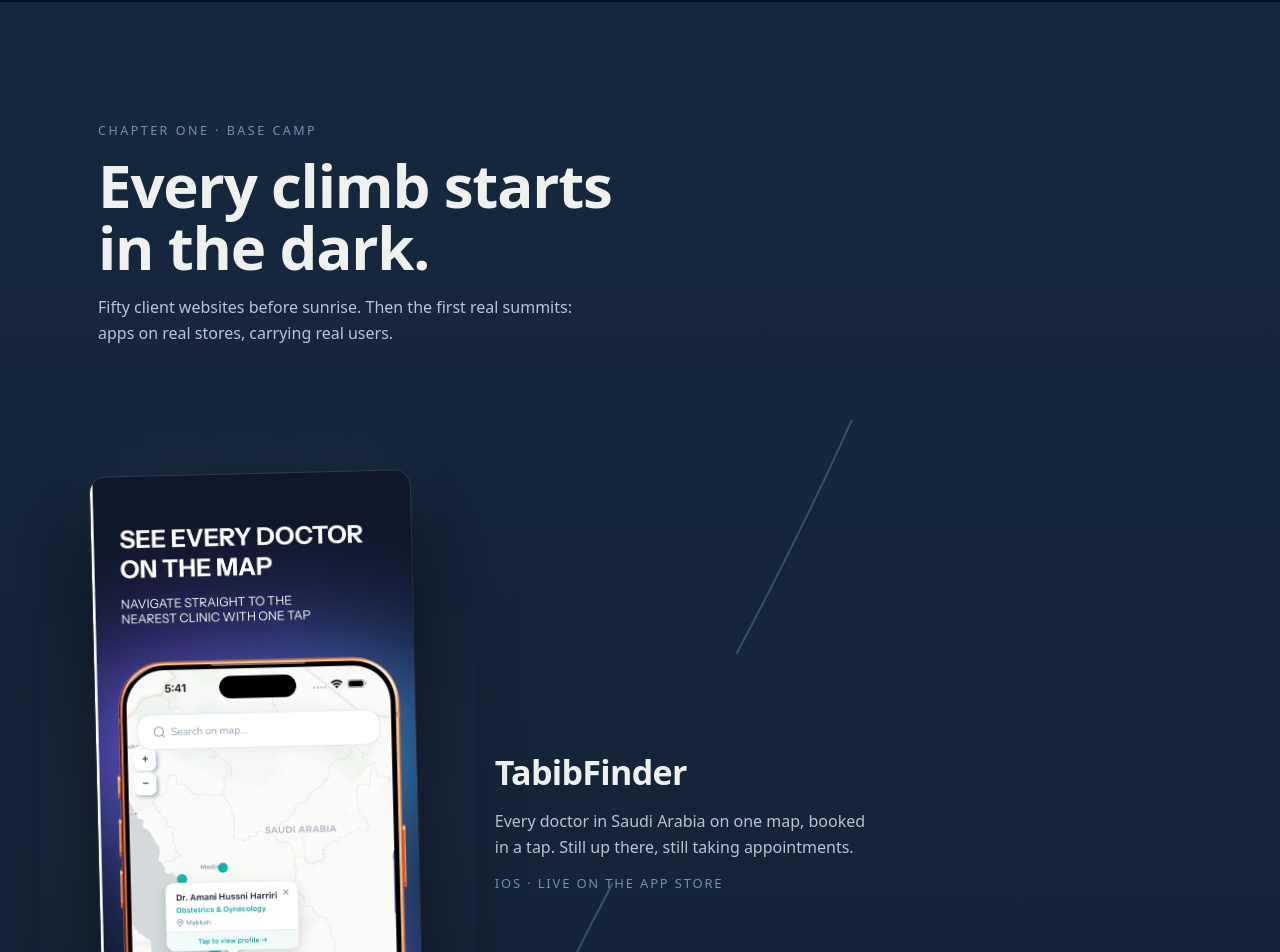
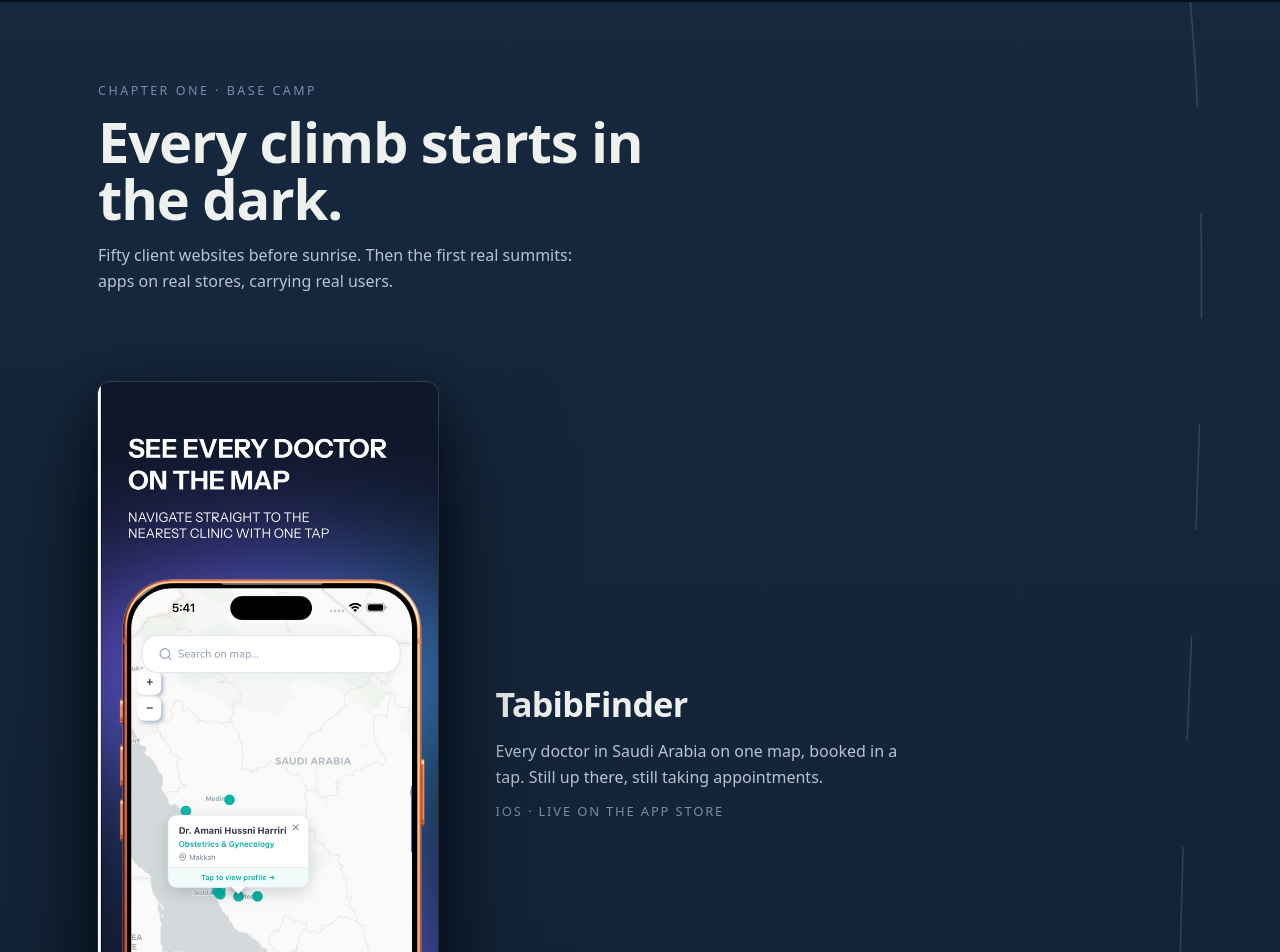
Before and after one commit to ishahzaibhaider/portfolio, a React (Vite) app: page / in a window 1280 px wide. Shown: the part 878-1830 px from the top of the page. Built offline with nearby package versions, Linux system fonts and the light colour scheme.

Commit message:
feat: update design process documentation and enhance Journey and Scene components for improved visuals and animations

```diff
--- a/src/components/climb/Journey.tsx
+++ b/src/components/climb/Journey.tsx
@@ -3,56 +3,47 @@
 import { chapters, contact, type Camp } from "../../data/climb";
 import { LinkedinLogo, FileArrowDown } from "@phosphor-icons/react";
 
+const IMG_FRAME =
+  "relative z-10 w-full rounded-xl ring-1 ring-arctic/15 shadow-[0_24px_60px_rgba(2,7,13,0.85),0_60px_120px_rgba(2,7,13,0.5)]";
+
 function StationBlock({ camp }: { camp: Camp }) {
   if (camp.kind === "milestone") {
     return (
-      <div className="station mx-auto max-w-[620px] py-[clamp(50px,8vh,100px)] text-center opacity-0 translate-y-[44px] transition-all duration-[1200ms] ease-[cubic-bezier(0.22,1,0.36,1)] motion-reduce:opacity-100 motion-reduce:translate-y-0">
-        <h3 className="m-0 mb-2.5 font-bold text-[#eef1ee] text-[clamp(22px,3vw,30px)]">{camp.name}</h3>
+      <div className="station mx-auto max-w-[600px] py-[clamp(36px,6vh,64px)] text-center opacity-0 translate-y-[36px] transition-all duration-[1000ms] ease-[cubic-bezier(0.22,1,0.36,1)] motion-reduce:opacity-100 motion-reduce:translate-y-0">
+        <h3 className="m-0 mb-2 font-bold text-[#eef1ee] text-[clamp(22px,3vw,30px)]">{camp.name}</h3>
         <p className="m-0 leading-relaxed text-[#b9c3d2]">{camp.body}</p>
-        <p className="mt-3.5 text-[13px] uppercase tracking-[0.14em] text-steel">{camp.meta}</p>
+        <p className="mt-3 text-[13px] uppercase tracking-[0.14em] text-steel">{camp.meta}</p>
+      </div>
+    );
+  }
+
+  if (camp.wide) {
+    return (
+      <div className="station py-[clamp(40px,7vh,80px)] opacity-0 translate-y-[36px] transition-all duration-[1000ms] ease-[cubic-bezier(0.22,1,0.36,1)] motion-reduce:opacity-100 motion-reduce:translate-y-0">
+        <div className="mx-auto max-w-[880px]">
+          <img src={camp.img} alt={camp.alt} loading="lazy" className={IMG_FRAME} />
+        </div>
+        <div className="mx-auto mt-7 max-w-[620px] text-center">
+          <h3 className="m-0 mb-2 font-bold text-[#eef1ee] text-[clamp(24px,3.2vw,34px)]">{camp.name}</h3>
+          <p className="m-0 leading-relaxed text-[#b9c3d2]">{camp.body}</p>
+          <p className="mt-3 text-[13px] uppercase tracking-[0.14em] text-steel">{camp.meta}</p>
+        </div>
       </div>
     );
   }
 
   const flip = camp.flip ? "md:flex-row-reverse" : "md:flex-row";
-  if (camp.wide) {
-    return (
-      <div className="station py-[clamp(60px,10vh,120px)] opacity-0 translate-y-[44px] transition-all duration-[1200ms] ease-[cubic-bezier(0.22,1,0.36,1)] motion-reduce:opacity-100 motion-reduce:translate-y-0">
-        <div className="relative mx-auto max-w-[880px]">
-          <div aria-hidden className="absolute -inset-[12%] rounded-full bg-[radial-gradient(circle,rgba(224,225,221,0.09)_0%,rgba(119,141,169,0.05)_45%,transparent_70%)]" />
-          <img
-            src={camp.img}
-            alt={camp.alt}
-            loading="lazy"
-            className="relative z-10 w-full rounded-2xl shadow-[0_40px_90px_rgba(2,7,13,0.85),0_0_0_1px_rgba(224,225,221,0.13),0_-20px_70px_rgba(119,141,169,0.10)]"
-            style={{ transform: `rotate(${camp.tilt}deg)` }}
-          />
-        </div>
-        <div className="mx-auto mt-9 max-w-[620px] text-center">
-          <h3 className="m-0 mb-2.5 font-bold text-[#eef1ee] text-[clamp(24px,3.2vw,34px)]">{camp.name}</h3>
-          <p className="m-0 leading-relaxed text-[#b9c3d2]">{camp.body}</p>
-          <p className="mt-3.5 text-[13px] uppercase tracking-[0.14em] text-steel">{camp.meta}</p>
-        </div>
-      </div>
-    );
-  }
-
   return (
-    <div className={`station flex flex-col items-center gap-[clamp(28px,6vw,90px)] py-[clamp(60px,10vh,120px)] md:items-center ${flip} opacity-0 translate-y-[44px] transition-all duration-[1200ms] ease-[cubic-bezier(0.22,1,0.36,1)] motion-reduce:opacity-100 motion-reduce:translate-y-0`}>
-      <div className="relative w-[min(320px,86%)] flex-none md:w-[min(320px,42%)]">
-        <div aria-hidden className="absolute -inset-x-[18%] -inset-y-[14%] rounded-full bg-[radial-gradient(circle,rgba(224,225,221,0.10)_0%,rgba(119,141,169,0.05)_45%,transparent_70%)]" />
-        <img
-          src={camp.img}
-          alt={camp.alt}
-          loading="lazy"
-          className="relative z-10 w-full rounded-2xl shadow-[0_40px_90px_rgba(2,7,13,0.85),0_0_0_1px_rgba(224,225,221,0.13),0_-20px_70px_rgba(119,141,169,0.10)]"
-          style={{ transform: `rotate(${camp.tilt}deg)` }}
-        />
+    <div
+      className={`station flex flex-col items-center gap-[clamp(24px,4.5vw,64px)] py-[clamp(40px,7vh,80px)] ${flip} opacity-0 translate-y-[36px] transition-all duration-[1000ms] ease-[cubic-bezier(0.22,1,0.36,1)] motion-reduce:opacity-100 motion-reduce:translate-y-0`}
+    >
+      <div className="w-[min(340px,88%)] flex-none md:w-[min(340px,40%)]">
+        <img src={camp.img} alt={camp.alt} loading="lazy" className={IMG_FRAME} />
       </div>
       <div>
-        <h3 className="m-0 mb-2.5 font-bold text-[#eef1ee] text-[clamp(24px,3.2vw,34px)]">{camp.name}</h3>
-        <p className="m-0 max-w-[42ch] leading-relaxed text-[#b9c3d2]">{camp.body}</p>
-        <p className="mt-3.5 text-[13px] uppercase tracking-[0.14em] text-steel">{camp.meta}</p>
+        <h3 className="m-0 mb-2 font-bold text-[#eef1ee] text-[clamp(24px,3.2vw,34px)]">{camp.name}</h3>
+        <p className="m-0 max-w-[44ch] leading-relaxed text-[#b9c3d2]">{camp.body}</p>
+        <p className="mt-3 text-[13px] uppercase tracking-[0.14em] text-steel">{camp.meta}</p>
       </div>
     </div>
   );
@@ -60,7 +51,8 @@
 
 export default function Journey() {
   const root = useRef<HTMLElement>(null);
-  const trailPath = useRef<SVGPathElement>(null);
+  const trailDesktop = useRef<SVGPathElement>(null);
+  const trailMobile = useRef<SVGPathElement>(null);
 
   useEffect(() => {
     const reduce = window.matchMedia("(prefers-reduced-motion: reduce)").matches;
@@ -69,51 +61,62 @@
       (entries) => {
         entries.forEach((e) => {
           if (e.isIntersecting) {
-            (e.target as HTMLElement).classList.remove("opacity-0", "translate-y-[44px]");
+            (e.target as HTMLElement).classList.remove("opacity-0", "translate-y-[36px]");
           }
         });
       },
-      { threshold: 0.25 }
+      { threshold: 0.2 }
     );
     root.current?.querySelectorAll(".station").forEach((s) => io.observe(s));
 
-    const path = trailPath.current;
-    let len = 0;
-    try {
-      if (path) {
-        len = path.getTotalLength();
-        path.style.strokeDasharray = String(len);
-        path.style.strokeDashoffset = String(len);
+    const paths = [trailDesktop.current, trailMobile.current].filter(
+      (p): p is SVGPathElement => !!p
+    );
+    const lens = paths.map((p) => {
+      try {
+        const l = p.getTotalLength();
+        p.style.strokeDasharray = String(l);
+        p.style.strokeDashoffset = String(l);
+        return l;
+      } catch {
+        return 0;
       }
-    } catch {
-      len = 0;
-    }
+    });
 
-    if (reduce) {
-      if (path && len) {
-        path.style.strokeDashoffset = "0";
-        path.style.strokeDasharray = "0.4 1.2";
-      }
+    if (reduce || paths.length === 0) {
+      paths.forEach((p, i) => {
+        if (lens[i]) {
+          p.style.strokeDashoffset = "0";
+          p.style.strokeDasharray = "0.4 1.2";
+        }
+      });
       return () => io.disconnect();
     }
 
-    let raf = 0;
-    let cur = 0;
-    const frame = () => {
-      if (path && len && root.current) {
-        const rect = root.current.getBoundingClientRect();
-        const total = rect.height - window.innerHeight * 0.6;
-        const passed = Math.min(Math.max(-rect.top + window.innerHeight * 0.55, 0), Math.max(total, 1));
-        const target = total > 0 ? passed / total : 0;
-        cur += (target - cur) * 0.08;
-        path.style.strokeDashoffset = String(len * (1 - cur));
+    // Locked 1:1 to the scrollbar: no smoothing, no lag, no jitter at speed.
+    let ticking = false;
+    const draw = () => {
+      ticking = false;
+      if (!root.current) return;
+      const rect = root.current.getBoundingClientRect();
+      const total = rect.height - window.innerHeight * 0.5;
+      const passed = Math.min(Math.max(-rect.top + window.innerHeight * 0.6, 0), Math.max(total, 1));
+      const prog = total > 0 ? passed / total : 0;
+      paths.forEach((p, i) => {
+        if (lens[i]) p.style.strokeDashoffset = String(lens[i] * (1 - prog));
+      });
+    };
+    const onScroll = () => {
+      if (!ticking) {
+        ticking = true;
+        requestAnimationFrame(draw);
       }
-      raf = requestAnimationFrame(frame);
     };
-    raf = requestAnimationFrame(frame);
+    window.addEventListener("scroll", onScroll, { passive: true });
+    draw();
     return () => {
       io.disconnect();
-      cancelAnimationFrame(raf);
+      window.removeEventListener("scroll", onScroll);
     };
   }, []);
 
@@ -121,9 +124,8 @@
     <section
       ref={root}
       id="journey"
-      className="relative bg-[linear-gradient(180deg,#16283e_0%,#101f31_18%,#0d1b2a_42%,#0a1624_70%,#081220_100%)] pb-10"
+      className="relative bg-[linear-gradient(180deg,#16283e_0%,#101f31_18%,#0d1b2a_42%,#0a1624_70%,#081220_100%)] pb-8"
     >
-      {/* distant ridgelines keep the landscape alive down the whole route */}
       {[
         { top: "10%", fill: "rgba(34,57,90,0.30)", d: "M0,170 L130,148 L260,120 L390,146 L520,108 L650,138 L780,102 L910,132 L1040,110 L1170,140 L1300,118 L1440,142 L1440,240 L0,240 Z" },
         { top: "34%", fill: "rgba(28,48,73,0.28)", d: "M0,150 L150,170 L290,128 L430,158 L570,118 L710,150 L850,112 L990,146 L1130,120 L1270,152 L1440,128 L1440,240 L0,240 Z" },
@@ -137,31 +139,36 @@
         </div>
       ))}
 
-      {/* drifting valley mist mid-route */}
       <div aria-hidden className="mist mist-a" style={{ top: "26%" }} />
       <div aria-hidden className="mist mist-b" style={{ top: "62%" }} />
 
-      {/* the trail draws itself as you descend */}
+      {/* the route, kept to the margin so it never crosses the reading line */}
       <svg
         aria-hidden
-        className="pointer-events-none absolute inset-0 hidden h-full w-full md:block"
+        className="pointer-events-none absolute inset-0 h-full w-full"
         viewBox="0 0 100 100"
         preserveAspectRatio="none"
       >
         <path
-          ref={trailPath}
+          ref={trailDesktop}
           vectorEffect="non-scaling-stroke"
-          className="fill-none stroke-[rgba(119,141,169,0.4)] [stroke-dasharray:3_9] [stroke-width:2]"
-          d="M 74,1.5 C 60,6 40,8 32,12 C 24,16 32,20 46,22.5 C 62,25 70,28 60,32 C 50,36 34,38 30,42 C 26,46 40,50 52,53 C 62,55.5 66,59 58,63 C 48,67 34,69 30,73 C 26,77 38,81 50,84 C 60,86.5 64,90 58,94 C 52,97 46,98 42,99"
+          className="hidden fill-none stroke-[rgba(119,141,169,0.3)] [stroke-dasharray:3_9] [stroke-width:1.5] lg:block"
+          d="M 93,0 C 96,4 90,8 93,12 C 96,16 89,20 92,24 C 95,28 89,32 92,36 C 95,40 89,44 92,48 C 95,52 89,56 92,60 C 95,64 89,68 92,72 C 95,76 89,80 92,84 C 95,88 90,92 92,96 C 93.5,98 94,99 94,100"
+        />
+        <path
+          ref={trailMobile}
+          vectorEffect="non-scaling-stroke"
+          className="fill-none stroke-[rgba(119,141,169,0.26)] [stroke-dasharray:3_9] [stroke-width:1.5] lg:hidden"
+          d="M 4.5,0 C 6,8 3.5,16 5,24 C 6.5,32 3.5,40 5,48 C 6.5,56 3.5,64 5,72 C 6.5,80 4,88 5,94 C 5.5,97 5,99 5,100"
         />
       </svg>
 
       <div className="relative z-10 mx-auto max-w-[1140px] px-7">
         {chapters.map((ch) => (
           <div key={ch.kicker}>
-            <div className="pt-[clamp(90px,15vh,160px)] pb-[clamp(40px,6vh,70px)]">
-              <p className="m-0 mb-3.5 text-[12.5px] uppercase tracking-[0.2em] text-steel">{ch.kicker}</p>
-              <h2 className="m-0 mb-4 max-w-[16ch] font-bold leading-[1.03] text-[#eef1ee] text-[clamp(36px,5.4vw,60px)]">
+            <div className="pt-[clamp(64px,10vh,110px)] pb-[clamp(24px,4vh,44px)]">
+              <p className="m-0 mb-3 text-[12.5px] uppercase tracking-[0.2em] text-steel">{ch.kicker}</p>
+              <h2 className="m-0 mb-3.5 max-w-[18ch] font-bold leading-[1.03] text-[#eef1ee] text-[clamp(34px,5vw,56px)]">
                 {ch.title}
               </h2>
               <p className="m-0 max-w-[52ch] leading-relaxed text-[#b9c3d2]">{ch.lead}</p>
@@ -172,17 +179,16 @@
           </div>
         ))}
 
-        {/* ================= SUMMIT ================= */}
-        <div id="contact" className="station scroll-mt-20 py-[clamp(100px,16vh,180px)] text-center opacity-0 translate-y-[44px] transition-all duration-[1200ms] ease-[cubic-bezier(0.22,1,0.36,1)] motion-reduce:opacity-100 motion-reduce:translate-y-0">
-          <p className="m-0 mb-3.5 text-[12.5px] uppercase tracking-[0.2em] text-steel">The summit</p>
+        <div id="contact" className="station scroll-mt-20 py-[clamp(80px,12vh,140px)] text-center opacity-0 translate-y-[36px] transition-all duration-[1000ms] ease-[cubic-bezier(0.22,1,0.36,1)] motion-reduce:opacity-100 motion-reduce:translate-y-0">
+          <p className="m-0 mb-3 text-[12.5px] uppercase tracking-[0.2em] text-steel">The summit</p>
           <h2 className="mx-auto m-0 max-w-[16ch] font-bold leading-[1.02] text-[#eef1ee] text-[clamp(40px,6.4vw,72px)]">
             The next flag up here is yours.
           </h2>
-          <p className="mx-auto mt-5 max-w-[46ch] leading-relaxed text-[#b9c3d2]">
+          <p className="mx-auto mt-4 max-w-[46ch] leading-relaxed text-[#b9c3d2]">
             Tell me what needs to exist. If it can be built, you will get a
             working version faster than you expect.
           </p>
-          <div className="mt-9 flex flex-wrap items-center justify-center gap-4">
+          <div className="mt-8 flex flex-wrap items-center justify-center gap-4">
             <a
               href={`mailto:${contact.email}`}
               className="rounded-full bg-arctic px-[30px] py-3.5 text-base font-bold text-[#101c2b] shadow-[0_16px_44px_rgba(224,225,221,0.15)] transition-[transform,box-shadow] duration-[400ms] ease-[cubic-bezier(0.22,1,0.36,1)] hover:-translate-y-[3px] hover:shadow-[0_24px_60px_rgba(224,225,221,0.22)] active:translate-y-[-1px] active:scale-[0.985]"
@@ -207,7 +213,7 @@
               Resume
             </a>
           </div>
-          <p className="mt-8 text-sm text-steel">{contact.email}</p>
+          <p className="mt-7 text-sm text-steel">{contact.email}</p>
         </div>
       </div>
     </section>
```
Also changed, not shown: design/PROCESS.md (+20 -0 lines), src/components/climb/Scene.tsx (+17 -11 lines).
